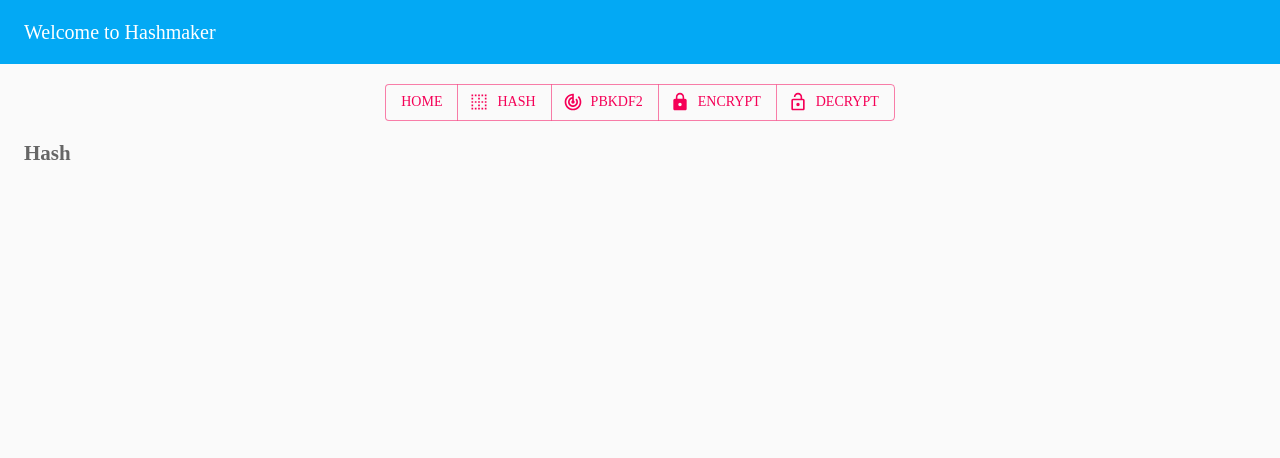
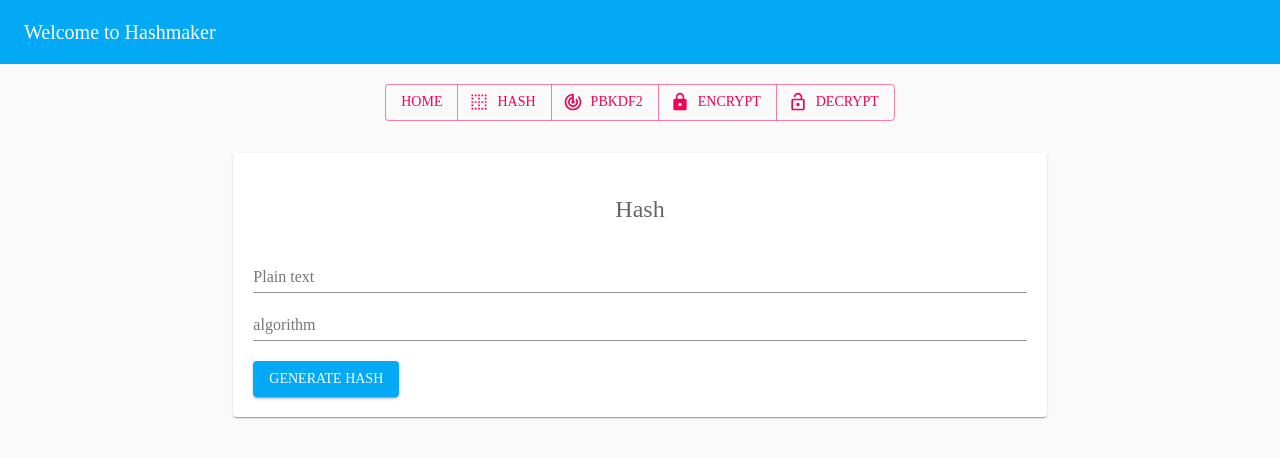
Before and after one commit to joraavanes/hashmaker, a React (Create React App) app in the folder hashmaker-client/: page /hash in a window 1280 px wide. Shown: the top 458 px of the page. Built offline with nearby package versions, Linux system fonts and the light colour scheme; a web font is replaced by a local one.

Commit message:
Add basic form for hashing

```diff
--- a/hashmaker-client/src/components/Hash.js
+++ b/hashmaker-client/src/components/Hash.js
@@ -1,10 +1,45 @@
 import React from 'react'
+import { Grid, Paper, Typography, makeStyles, TextField, Button} from '@material-ui/core'
+
+const useStyles = makeStyles(styles => ({
+    smPadding:{
+        padding:'10px'
+    },
+    mdPadding:{
+        padding:'20px'
+    },
+    mt: {
+        marginTop: '20px'
+    },
+    colorWhite:{
+        color: '#fff'
+    }
+}));
 
 const Hash = () => {
+    const {mdPadding, mt, colorWhite} = useStyles();
+
     return (
-        <div>
-            <h2>Hash</h2>
-        </div>
+        <Grid container spacing={3} justify="center" className={mt}>
+            <Grid item xs={12} md={8} xl={12}>
+                <Paper className={mdPadding}>
+                    <Typography component="h2" variant="h5" className={mdPadding} align="center">
+                        Hash
+                    </Typography>
+                    <form noValidate autoComplete="off">
+                        <div>
+                            <TextField id="str" label="Plain text" fullWidth/>
+                        </div>
+                        <div>
+                            <TextField id="algorithm" label="algorithm" fullWidth/>
+                        </div>
+                        <div>
+                            <Button color="primary" variant="contained" className={`${mt} ${colorWhite}`}>Generate Hash</Button>
+                        </div>
+                    </form>
+                </Paper>
+            </Grid>
+        </Grid>
     )
 }
 
```
